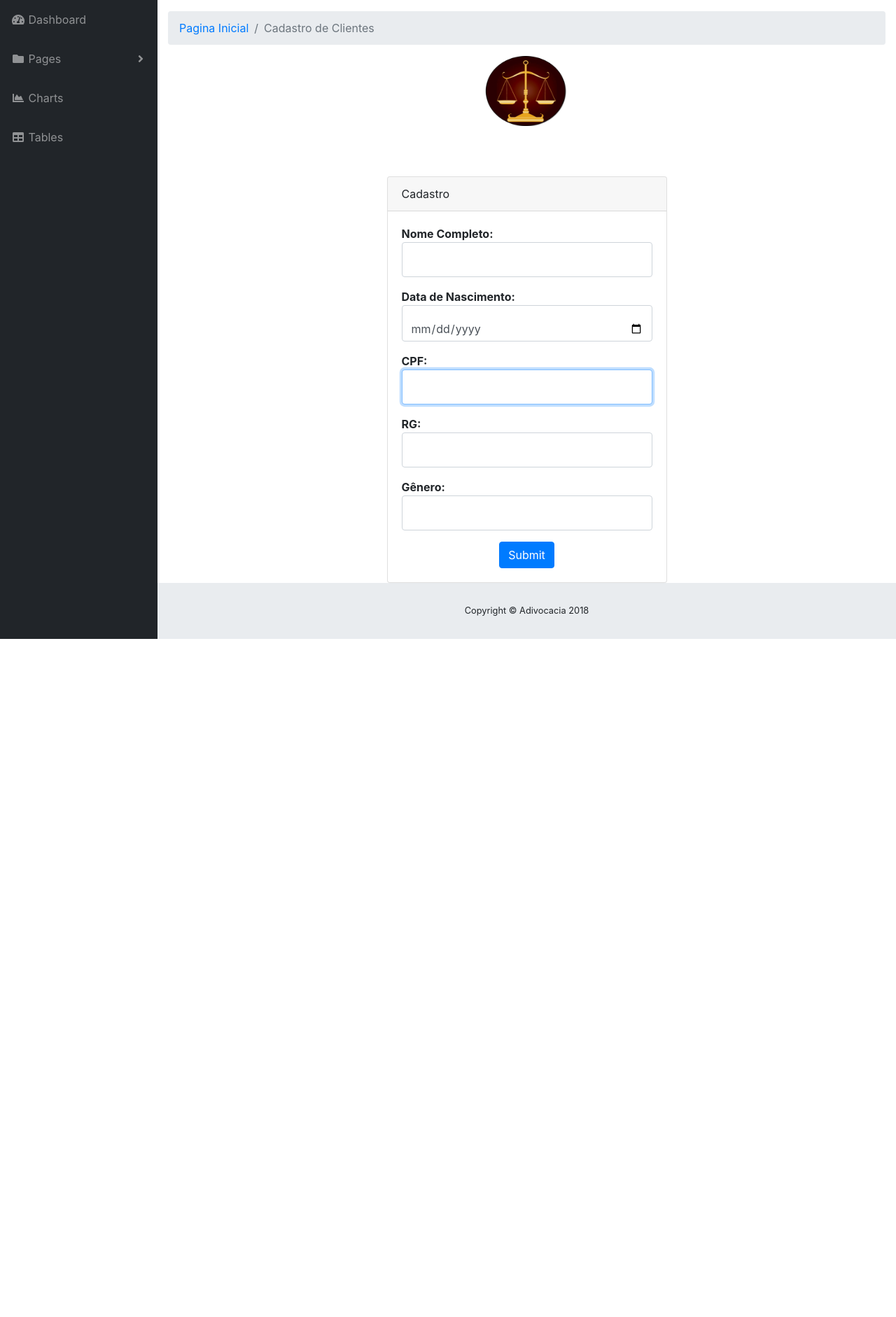
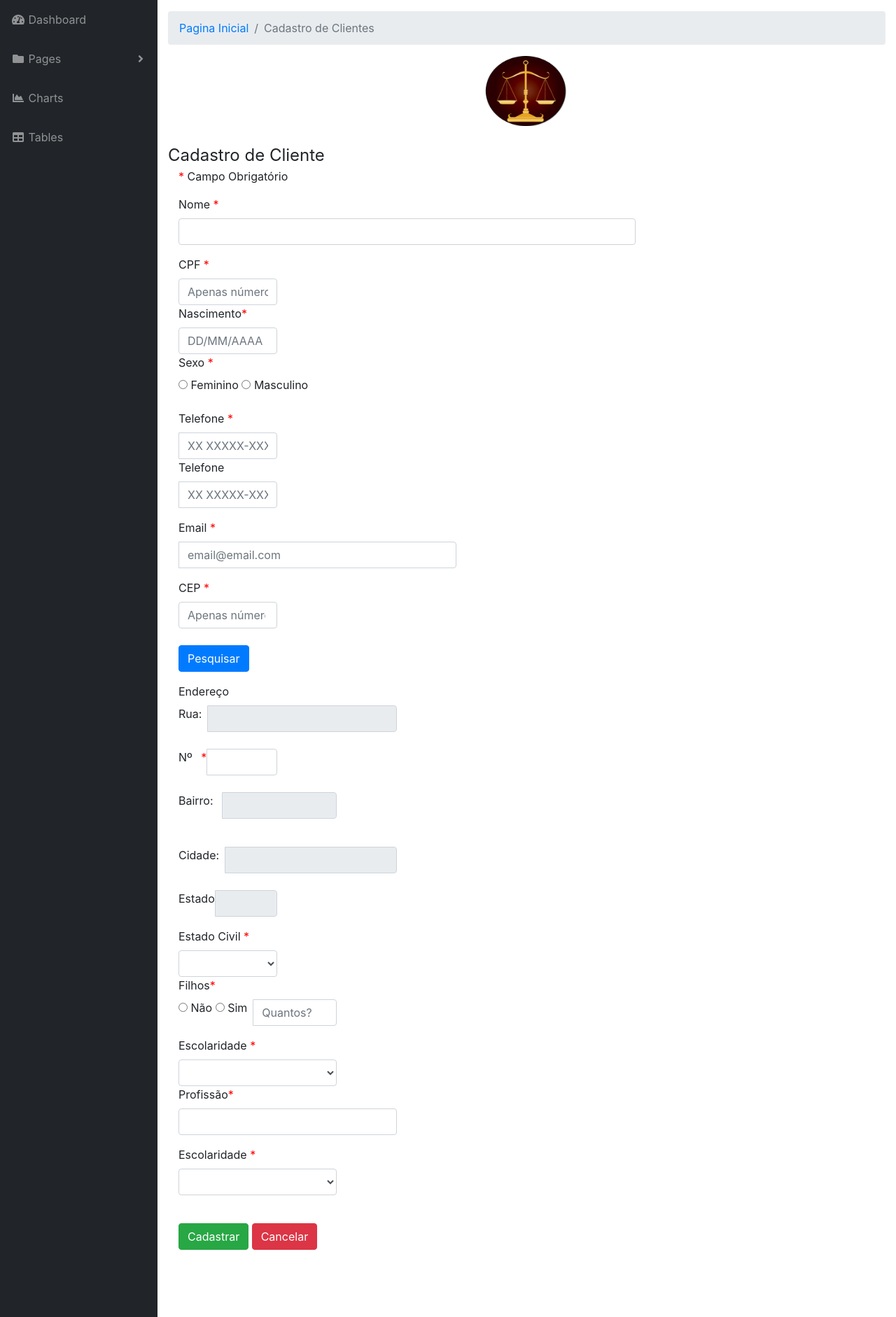
Before and after one commit to JeanJesus/Projeto_Faculdade, a PHP site: page /CadastrarCliente.php in a window 1280 px wide. Shown: the part 56-1938 px from the top of the page at 70% size. Before the commit the page ends 969 px from the top, so only its background shows below. Run offline with PHP 8.4, Linux system fonts and the light colour scheme; the visitor is signed in with stand-in values (Sample User, id 1).

```diff
--- a/CadastrarCliente.php
+++ b/CadastrarCliente.php
@@ -4,6 +4,10 @@
 
   <head>
 
+    <link rel="stylesheet" type="text/css" href="css/style.css">
+    <script type="text/javascript" src="js/cadastro_script.js"></script>
+
+    </script>
     <meta charset="utf-8">
     <meta http-equiv="X-UA-Compatible" content="IE=edge">
     <meta name="viewport" content="width=device-width, initial-scale=1, shrink-to-fit=no">
@@ -142,131 +146,272 @@
             <img src="img/Logo.png" width="130px" height="100px">
           </div><br />
 
-          <div class="container">
-            <div class="card card-login mx-auto mt-5">
-              <div class="card-header">Cadastro</div>
-              <div class="card-body">
 
+                <!-- iniciando formulario de cadastro -->
+                <form class="form-horizontal">
+<fieldset>
+<div class="panel panel-primary">
+    <div class="panel-heading">Cadastro de Cliente</div>
 
-                <form method="POST" action="back_end/val_login.php">
+    <div class="panel-body">
 <div class="form-group">
-                    <div class="form-label-group">
-                      <b>Nome Completo:</b>
-                      <input type="text" id="entr" class="form-control"   placeholder="nome completo" name="nome_cliente">
+<!--
+<div class="form-group">
+<div class="col-md-4 control-label">
+    <img id="logo" src="http://blogdoporao.com.br/wp-content/uploads/2016/12/Faculdade-pitagoras.png"/>
+</div>
+<div class="col-md-4 control-label">
+    <h1>Cadastro de Cliente</h1>
+
 </div>
 </div>
-                  <div class="form-group">
-                    <div class="form-label-group">
-                      <b>Data de Nascimento:</b>
-                      <input type="date" id="entr" class="form-control"   name="data_nascimento">
-                    </div>
-                  </div>
-                  <div class="form-group">
-                    <div class="form-label-group">
-                      <b>CPF:</b>
-                      <input type="CPF" id="entr" class="form-control"   autofocus="autofocus" name="cpf" maxlength="14">
-                    </div>
-                  </div>
-                  <div class="form-group">
-                    <div class="form-label-group">
-                      <b>RG:</b>
-                      <input type="email" id="entr" class="form-control"   name="rg" maxlength="10">
-                    </div>
-                  </div>
-                  <div class="form-group">
-                    <div class="form-label-group">
-                      <b>Gênero:</b>
-                      <input type="Select" id="inputEmail" class="form-control"   autofocus="autofocus" name="nome_cliente">
+    -->
+<div class="col-md-11 control-label">
+        <p class="help-block"><h11>*</h11> Campo Obrigatório </p>
 </div>
 </div>
 
+<!-- Text input-->
+<div class="form-group">
+  <label class="col-md-2 control-label" for="Nome">Nome <h11>*</h11></label>
+  <div class="col-md-8">
+  <input id="Nome" name="Nome" placeholder="" class="form-control input-md" required="" type="text">
+  </div>
+</div>
 
+<!-- Text input-->
+<div class="form-group">
+  <label class="col-md-2 control-label" for="Nome">CPF <h11>*</h11></label>
+  <div class="col-md-2">
+  <input id="cpf" name="cpf" placeholder="Apenas números" class="form-control input-md" required="" type="text" maxlength="11" pattern="[0-9]+$">
+  </div>
 
-                  <div align="center">
-                    <input type="submit" class="btn btn-primary">
+  <label class="col-md-1 control-label" for="Nome">Nascimento<h11>*</h11></label>
+  <div class="col-md-2">
+  <input id="dtnasc" name="dtnasc" placeholder="DD/MM/AAAA" class="form-control input-md" required="" type="text" maxlength="10" OnKeyPress="formatar('##/##/####', this)" onBlur="showhide()">
 </div>
-                </form>
 
+<!-- Multiple Radios (inline) -->
+
+  <label class="col-md-1 control-label" for="radios">Sexo <h11>*</h11></label>
+  <div class="col-md-4">
+    <label required="" class="radio-inline" for="radios-0" >
+      <input name="sexo" id="sexo" value="feminino" type="radio" required>
+      Feminino
+    </label>
+    <label class="radio-inline" for="radios-1">
+      <input name="sexo" id="sexo" value="masculino" type="radio">
+      Masculino
+    </label>
+  </div>
+</div>
+
+<!-- Prepended text-->
+<div class="form-group">
+  <label class="col-md-2 control-label" for="prependedtext">Telefone <h11>*</h11></label>
+  <div class="col-md-2">
+    <div class="input-group">
+      <span class="input-group-addon"><i class="glyphicon glyphicon-earphone"></i></span>
+      <input id="prependedtext" name="prependedtext" class="form-control" placeholder="XX XXXXX-XXXX" required="" type="text" maxlength="13" pattern="\[0-9]{2}\ [0-9]{4,6}-[0-9]{3,4}$"
+      OnKeyPress="formatar('## #####-####', this)">
+    </div>
+  </div>
+
+    <label class="col-md-1 control-label" for="prependedtext">Telefone</label>
+     <div class="col-md-2">
+    <div class="input-group">
+      <span class="input-group-addon"><i class="glyphicon glyphicon-earphone"></i></span>
+      <input id="prependedtext" name="prependedtext" class="form-control" placeholder="XX XXXXX-XXXX" type="text" maxlength="13"  pattern="\[0-9]{2}\ [0-9]{4,6}-[0-9]{3,4}$"
+      OnKeyPress="formatar('## #####-####', this)">
+    </div>
+  </div>
+ </div>
+
+<!-- Prepended text-->
+<div class="form-group">
+  <label class="col-md-2 control-label" for="prependedtext">Email <h11>*</h11></label>
+  <div class="col-md-5">
+    <div class="input-group">
+      <span class="input-group-addon"><i class="glyphicon glyphicon-envelope"></i></span>
+      <input id="prependedtext" name="prependedtext" class="form-control" placeholder="email@email.com" required="" type="text" pattern="[a-z0-9._%+-]+@[a-z0-9.-]+\.[a-z]{2,4}$" >
     </div>
   </div>
 </div>
 
 
+<!-- Search input-->
+<div class="form-group">
+  <label class="col-md-2 control-label" for="CEP">CEP <h11>*</h11></label>
+  <div class="col-md-2">
+    <input id="cep" name="cep" placeholder="Apenas números" class="form-control input-md" required="" value="" type="search" maxlength="8" pattern="[0-9]+$">
+  </div><br />
+  <div class="col-md-2">
+      <button type="button" class="btn btn-primary" onclick="pesquisacep(cep.value)">Pesquisar</button>
+    </div>
+</div>
+
+<!-- Prepended text-->
+<div class="form-group">
+  <label class="col-md-2 control-label" for="prependedtext">Endereço</label>
+  <div class="col-md-4">
+    <div class="input-group">
+      <span class="input-group-addon">Rua:&ensp; </span>
+      <input id="rua" name="rua" class="form-control" placeholder="" required="" readonly="readonly" type="text">
+    </div><br />
+
+  </div>
+    <div class="col-md-2">
+    <div class="input-group">
+      <span class="input-group-addon">Nº&ensp; <h11>*</h11></span>
+      <input id="numero" name="numero" class="form-control" placeholder="" required=""  type="text">
+    </div><br />
+
+  </div>
+
+  <div class="col-md-3">
+    <div class="input-group">
+      <span class="input-group-addon">Bairro:  &ensp;</span>
+      <input id="bairro" name="bairro" class="form-control" placeholder="" required="" readonly="readonly" type="text">
+    </div>
+
+  </div>
+</div>
+
+<div class="form-group">
+  <label class="col-md-2 control-label" for="prependedtext"></label>
+  <div class="col-md-4">
+    <div class="input-group">
+      <span class="input-group-addon">Cidade:&ensp;</span>
+      <input id="cidade" name="cidade" class="form-control" placeholder="" required=""  readonly="readonly" type="text">
+    </div>
+    <br />
+  </div>
+
+   <div class="col-md-2">
+    <div class="input-group">
+      <span class="input-group-addon">Estado</span>
+      <input id="estado" name="estado" class="form-control" placeholder="" required=""  readonly="readonly" type="text">
+    </div>
+
+  </div>
+</div>
+
+<!-- Select Basic -->
+<div class="form-group">
+  <label class="col-md-2 control-label" for="Estado Civil">Estado Civil <h11>*</h11></label>
+  <div class="col-md-2">
+    <select required id="Estado Civil" name="Estado Civil" class="form-control">
+        <option value=""></option>
+      <option value="Solteiro(a)">Solteiro(a)</option>
+      <option value="Casado(a)">Casado(a)</option>
+      <option value="Divorciado(a)">Divorciado(a)</option>
+      <option value="Viuvo(a)">Viuvo(a)</option>
+    </select>
+  </div>
+
+  <!-- Prepended checkbox -->
+
+  <label class="col-md-1 control-label" for="Filhos">Filhos<h11>*</h11></label>
+  <div class="col-md-3">
+    <div class="input-group">
+      <span class="input-group-addon">
+        <label class="radio-inline" for="radios-0">
+      <input type="radio" name="filhos" id="filhos" value="nao" onclick="desabilita('filhos_qtd')" required>
+      Não
+    </label>
+    <label class="radio-inline" for="radios-1">
+      <input type="radio" name="filhos" id="filhos" value="sim" onclick="habilita('filhos_qtd')">
+      Sim
+    </label>&ensp;
+      </span>
+      <input id="filhos_qtd" name="filhos_qtd" class="form-control" type="text" placeholder="Quantos?" pattern="[0-9]+$" maxlength="2">
+
+    </div>
+
+  </div>
+</div>
+
+
+<!-- Select Basic -->
+<div class="form-group">
+
+  <label class="col-md-2 control-label" for="selectbasic">Escolaridade <h11>*</h11></label>
+
+  <div class="col-md-3">
+    <select required id="escolaridade" name="escolaridade" class="form-control">
+    <option value=""></option>
+      <option value="Analfabeto">Analfabeto</option>
+      <option value="Fundamental Incompleto">Fundamental Incompleto</option>
+      <option value="Fundamental Completo">Fundamental Completo</option>
+      <option value="Médio Incompleto">Médio Incompleto</option>
+      <option value="Médio Completo">Médio Completo</option>
+      <option value="Superior Incompleto">Superior Incompleto</option>
+      <option value="Superior Completo">Superior Completo</option>
+    </select>
+  </div>
+
+
+<!-- Text input-->
+
+  <label class="col-md-1 control-label" for="profissao">Profissão<h11>*</h11></label>
+  <div class="col-md-4">
+  <input id="profissao" name="profissao" type="text" placeholder="" class="form-control input-md" required="">
+
+  </div>
+</div>
+
+ <!-- Text input-->
+
+
+
+</div>
+
+<div class="form-group">
+
+  <label class="col-md-2 control-label" for="selectbasic">Escolaridade <h11>*</h11></label>
+
+  <div class="col-md-3">
+    <select required id="escolaridade" name="escolaridade" class="form-control">
+    <option value=""></option>
+      <option value="Analfabeto">Analfabeto</option>
+      <option value="Fundamental Incompleto">Fundamental Incompleto</option>
+      <option value="Fundamental Completo">Fundamental Completo</option>
+      <option value="Médio Incompleto">Médio Incompleto</option>
+      <option value="Médio Completo">Médio Completo</option>
+      <option value="Superior Incompleto">Superior Incompleto</option>
+      <option value="Superior Completo">Superior Completo</option>
+    </select>
+  </div>
+</div>
+<!-- Text input-->
+
+
+
+</div>
+
+<!-- Button (Double) -->
+<div class="form-group">
+  <label class="col-md-2 control-label" for="Cadastrar"></label>
+  <div class="col-md-8">
+    <button id="Cadastrar" name="Cadastrar" class="btn btn-success" type="Submit">Cadastrar</button>
+    <button id="Cancelar" name="Cancelar" class="btn btn-danger" type="Reset">Cancelar</button>
+  </div>
+</div>
+
+</div>
+</div>
+
+
+</fieldset>
+</form>
+
+
+                <!-- fim do formulario de cadastro -->
 
 
 
 
 
-
-
-
-
-
-
-
-
-
-
-
-
-
-
-
-
-
-
-        </div>
-        <!-- /.container-fluid -->
-
-        <!-- Sticky Footer -->
-        <footer class="sticky-footer">
-          <div class="container my-auto">
-            <div class="copyright text-center my-auto">
-              <span>Copyright © Adivocacia  2018</span>
-            </div>
-          </div>
-        </footer>
-
-      </div>
-      <!-- /.content-wrapper -->
-
-    </div>
-    <!-- /#wrapper -->
-
-    <!-- Scroll to Top Button-->
-    <a class="scroll-to-top rounded" href="#page-top">
-      <i class="fas fa-angle-up"></i>
-    </a>
-
-    <!-- Logout Modal-->
-    <div class="modal fade" id="logoutModal" tabindex="-1" role="dialog" aria-labelledby="exampleModalLabel" aria-hidden="true">
-      <div class="modal-dialog" role="document">
-        <div class="modal-content">
-          <div class="modal-header">
-            <h5 class="modal-title" id="exampleModalLabel">Ready to Leave?</h5>
-            <button class="close" type="button" data-dismiss="modal" aria-label="Close">
-              <span aria-hidden="true">×</span>
-            </button>
-          </div>
-          <div class="modal-body">Select "Logout" below if you are ready to end your current session.</div>
-          <div class="modal-footer">
-            <button class="btn btn-secondary" type="button" data-dismiss="modal">Cancel</button>
-            <a class="btn btn-primary" href="back_end/logout.php">Logout</a>
-          </div>
-        </div>
-      </div>
-    </div>
-
-    <!-- Bootstrap core JavaScript-->
-    <script src="vendor/jquery/jquery.min.js"></script>
-    <script src="vendor/bootstrap/js/bootstrap.bundle.min.js"></script>
-
-    <!-- Core plugin JavaScript-->
-    <script src="vendor/jquery-easing/jquery.easing.min.js"></script>
-
-    <!-- Custom scripts for all pages-->
-    <script src="js/sb-admin.min.js"></script>
-
   </body>
 
 </html>
--- a/css/style.css
+++ b/css/style.css
@@ -5,3 +5,16 @@
 .hello_user{
   color: white;
 }
+
+h11 {
+    color:red;
+}
+
+#logo {
+        width:50%;
+        height:50%;
+}
+
+.panel-heading{
+    font-size:150%;
+}
```
Also changed, not shown: js/cadastro_script.js (added, +135 -0 lines). Lines whose indentation alone changed are shown as unchanged.
